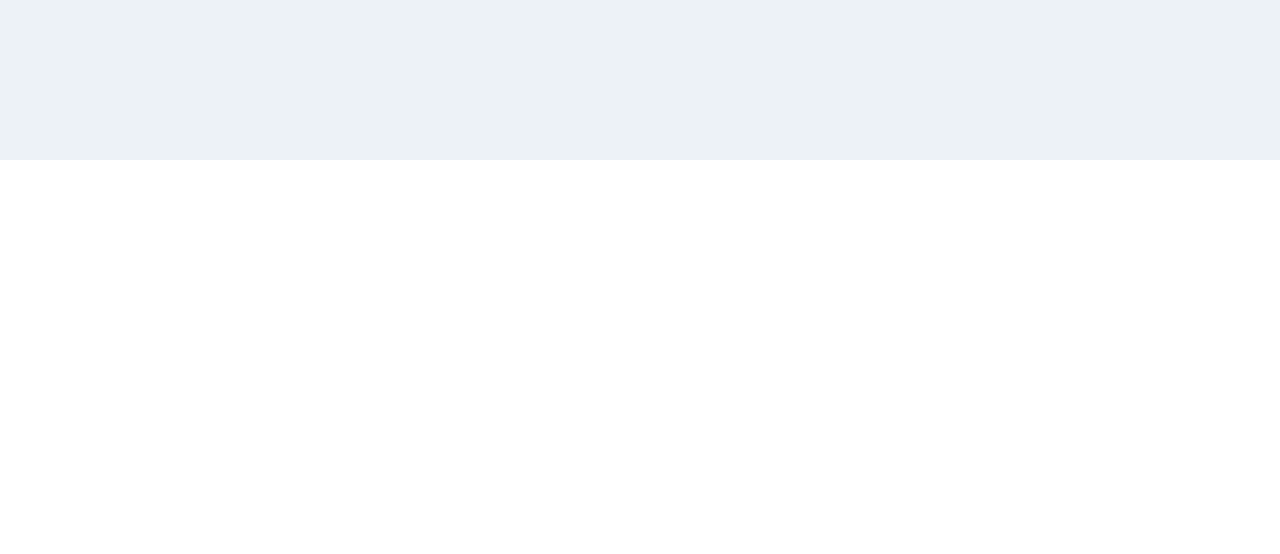
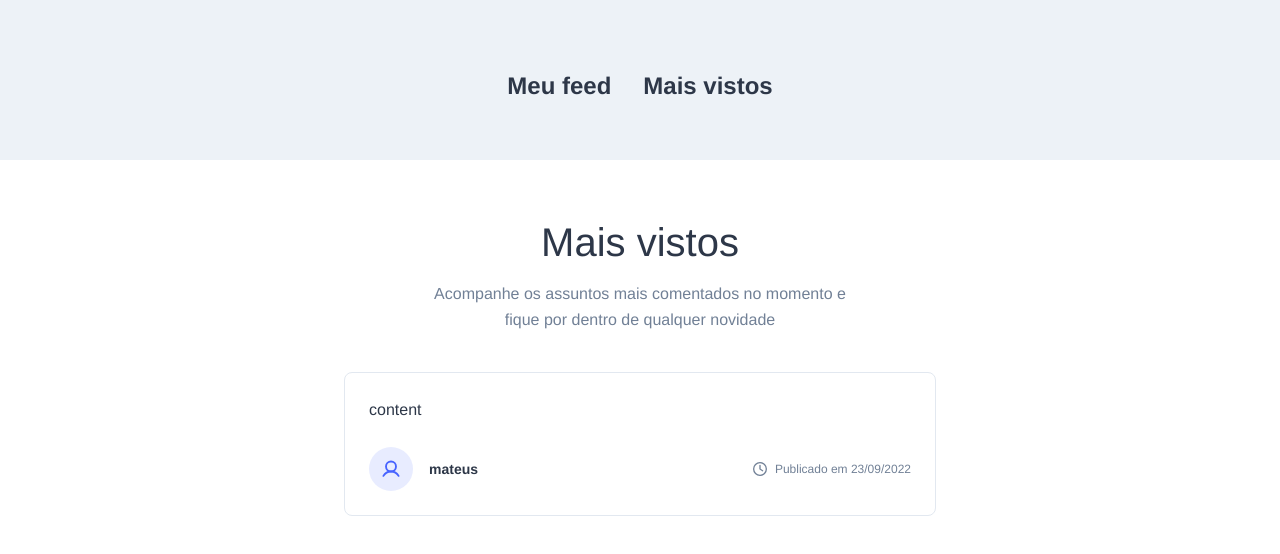
Before and after one commit to feh-franc0/STAART-Fundamentos-do-React, a React (Create React App) app: page /most-viewed in a window 1280 px wide. Before the commit this address had no page. Shown: the top 554 px of the page. Built offline with nearby package versions, Linux system fonts and the light colour scheme; a web font is replaced by a local one.

Commit message:
Menu de navegacao

```diff
--- a/src/App.js
+++ b/src/App.js
@@ -1,4 +1,4 @@
-import { BrowserRouter } from 'react-router-dom';
+import { BrowserRouter, Link } from 'react-router-dom';
 
 import './styles/App.css';
 
@@ -8,6 +8,11 @@
 	return (
 	<div className='wrapper'>
 		<BrowserRouter>
+			<nav>
+				<Link to="/">Meu feed</Link>
+				<Link to="/most-viewed">Mais vistos</Link>
+			</nav>
+
 			<AppRoutes />
 		</BrowserRouter>
 	</div>
--- a/src/Routes.js
+++ b/src/Routes.js
@@ -1,11 +1,13 @@
 import { Routes, Route } from 'react-router-dom'
 
 import Home from './pages/Home'
+import MostViewed from './pages/MostViewed'
 
 export default function AppRoutes() {
   return (
     <Routes>
       <Route path='/' element={<Home />} />
+      <Route path='/most-viewed' element={ <MostViewed /> } />
     </Routes>
   );
 }
--- a/src/components/Feed.js
+++ b/src/components/Feed.js
@@ -21,8 +21,8 @@
   return (
     <>
       <header>
-        <h1>Seu Feed</h1>
-        <h2>Acompanhe o que seus amigos estão pensando em tempo real</h2>
+        <h1>{props.title}</h1>
+        <h2>{props.subtitle}</h2>
       </header>
 
       <section className="feed">
--- a/src/pages/Home.js
+++ b/src/pages/Home.js
@@ -23,7 +23,11 @@
       <PostForm onSubmit={handleSubmit} />
 
       <main>
-        <Feed posts={posts} />
+        <Feed
+          posts={posts}
+          title="Seu Feed"
+          subtitle="Acompanhe o que seus amigos estão pensando em tempo real"
+        />
       </main>
     </>
   );
--- /dev/null
+++ b/src/pages/MostViewed.js
@@ -0,0 +1,22 @@
+import Feed from "../components/Feed";
+
+export default function MostViewed() {
+  const posts = [
+    {
+      id: Math.random(),
+      content: 'content',
+      userName: 'mateus',
+      publishedAt: new Date()
+    }
+  ]
+
+  return (
+    <main className="most-viewed">
+      <Feed
+        posts={posts}
+        title="Mais vistos"
+        subtitle="Acompanhe os assuntos mais comentados no momento e fique por dentro de qualquer novidade"
+      />
+    </main>
+  );
+}
```
